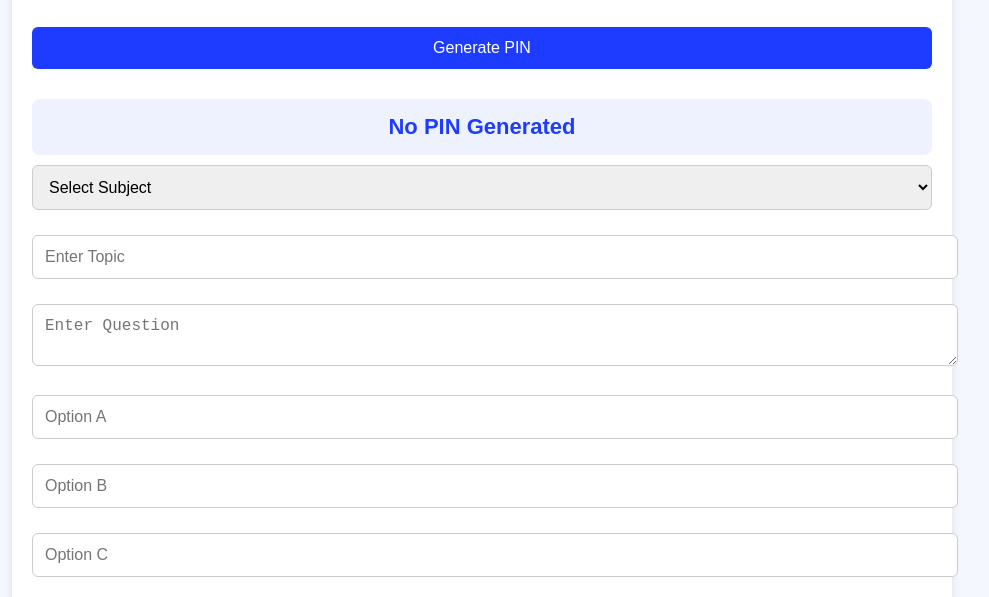
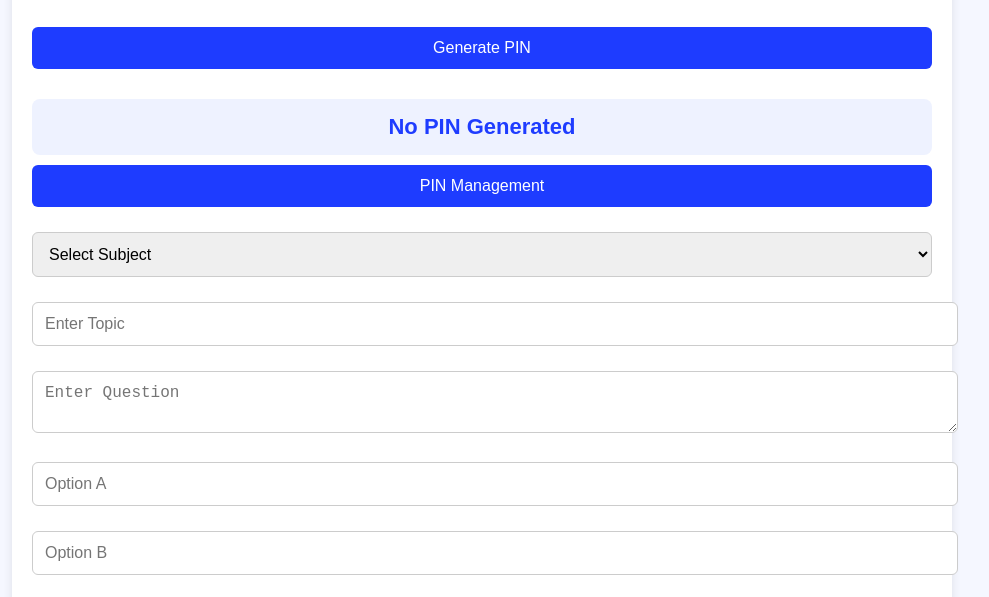
Before and after one commit to kingdavid198-netizen/gracelight-cbt, a website: page public/admin-dashboard.html in a window 1280 px wide. Shown: the part 159-756 px from the top of the page, without its empty margins (158-1147 px from the left). Drawn offline with Linux system fonts and the light colour scheme; no server answers.

Commit message:
Add PIN Management button

```diff
--- a/public/admin-dashboard.html
+++ b/public/admin-dashboard.html
@@ -97,7 +97,9 @@ color:#1e3cff;
 ">
 No PIN Generated
 </div>
-
+<button onclick="window.location.href='pin-management.html'">
+    PIN Management
+</button>
 <select id="subject">
 <option value="">Select Subject</option>
 <option>Account</option>
```
